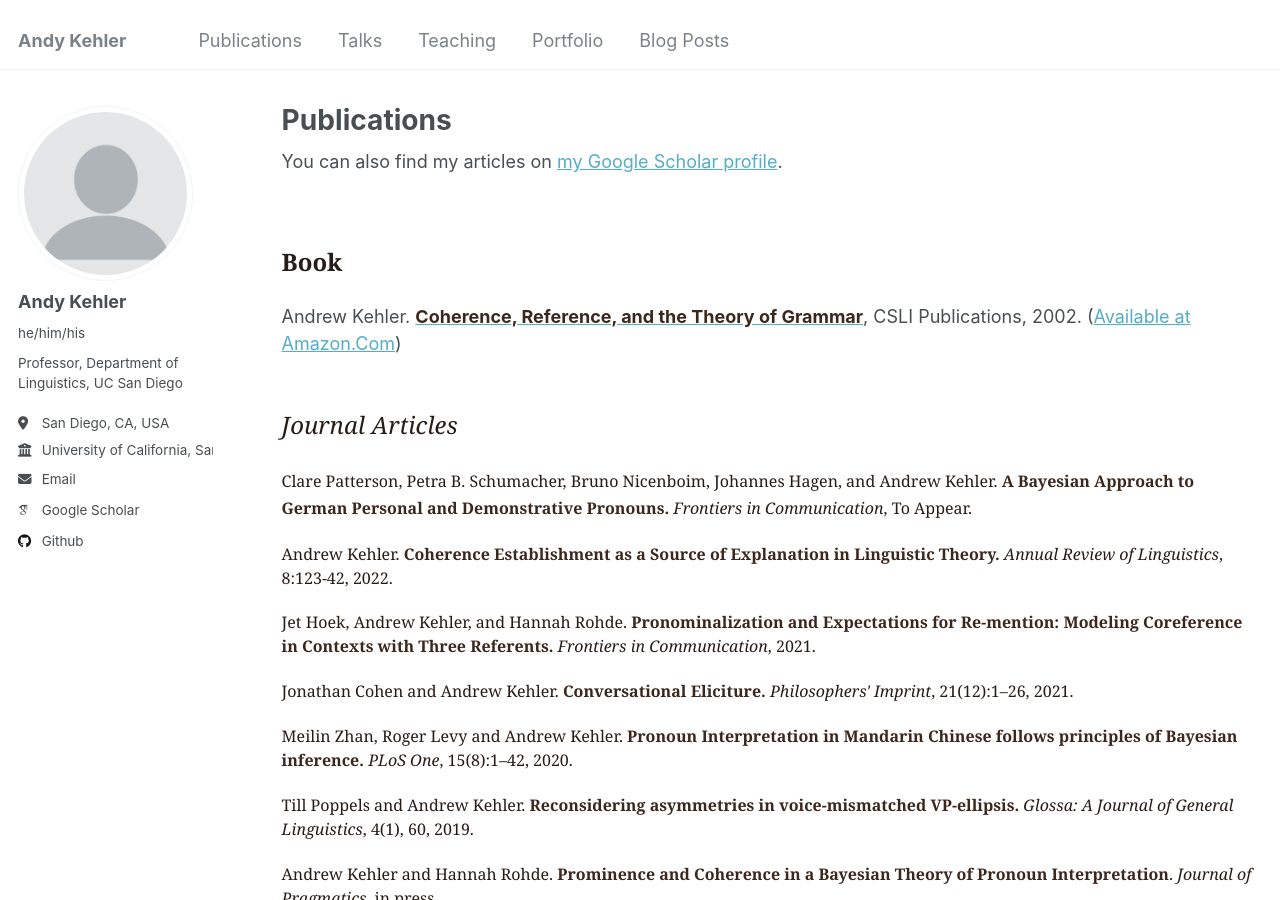
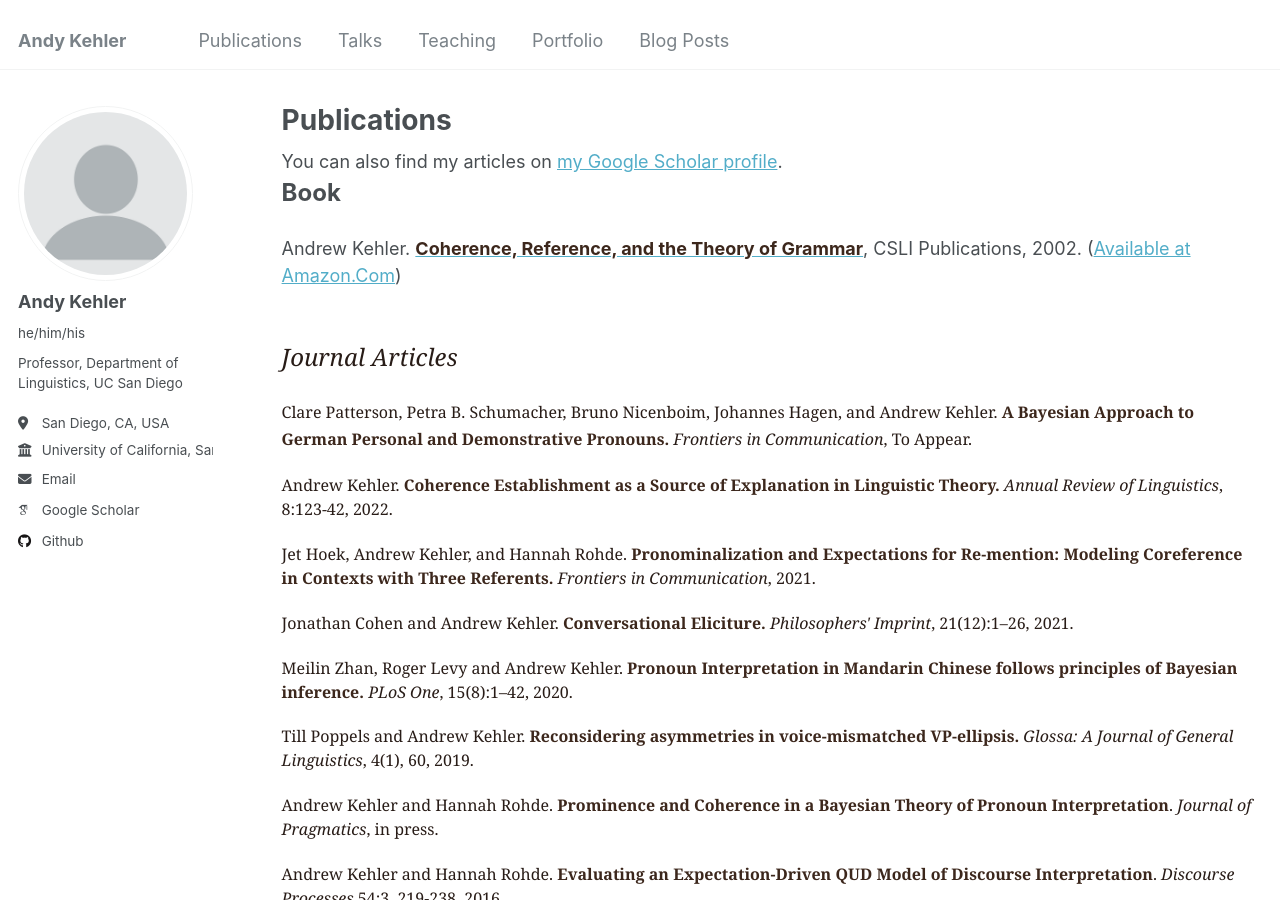
Before and after one commit to akehler/akehler.github.io, a Jekyll site: the page built from _pages/publications.html, in a window 1280 px wide and 900 px high. Built offline with Jekyll 4.4.1, drawn with Linux system fonts in a browser that asks for light colours; some web fonts are replaced.

Commit message:
Update publications.html

```diff
--- a/_pages/publications.html
+++ b/_pages/publications.html
@@ -9,9 +9,8 @@ author_profile: true
   <div class="wordwrap">You can also find my articles on <a href="{{site.author.googlescholar}}">my Google Scholar profile</a>.</div>
 {% endif %}
 
-          <p>&nbsp;</p>
-          <font face="Georgia, Times New Roman, Times, serif" color="#281C17">
-         <strong><font size="5">Book</font></font></strong></p>
+
+         <strong><font size="5">Book</font></strong></p>
 
 
 Andrew
```
